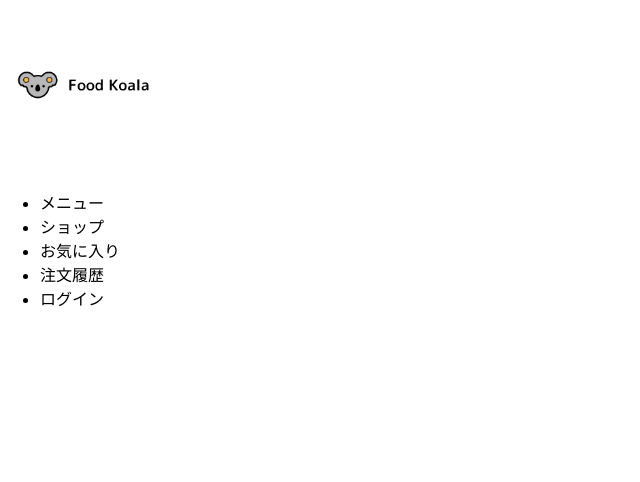
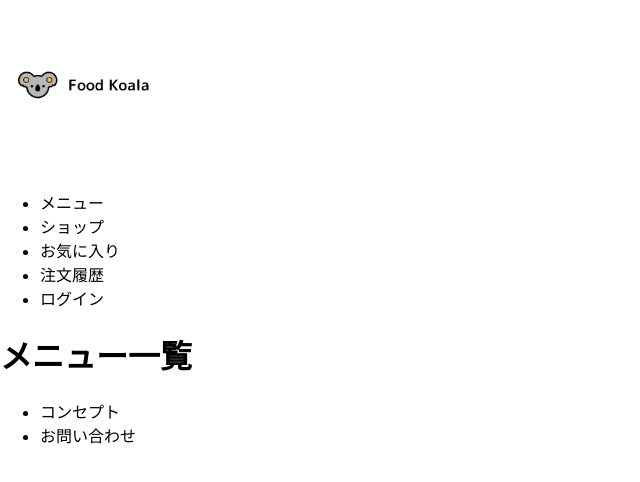
Before and after one commit to takayuka16/Redux-FoodKoala, a React (Create React App) app: page / in a window 1280 px wide. Shown: the top 482 px of the page, without its empty margins (0-640 px from the left). Built offline with nearby package versions, Linux system fonts and the light colour scheme.

Commit message:
フッターコンポーネントを作成しました

```diff
--- a/src/App.tsx
+++ b/src/App.tsx
@@ -1,14 +1,14 @@
 import React from "react";
 import "./App.css";
-import { Header } from "./components/Header";
 import { BrowserRouter as Router, Routes, Route } from "react-router-dom";
+import { MenuList } from "./features/menu/MenuList";
 
 function App() {
   return (
     <Router>
       <div className="app">
         <Routes>
-          <Route path="/" element={<Header />}></Route>
+          <Route path="/" element={<MenuList />} />
         </Routes>
       </div>
     </Router>
--- /dev/null
+++ b/src/components/Footer.tsx
@@ -0,0 +1,12 @@
+export const Footer = () => {
+  return (
+    <>
+      <footer>
+        <ul>
+          <li>コンセプト</li>
+          <li>お問い合わせ</li>
+        </ul>
+      </footer>
+    </>
+  );
+};
--- /dev/null
+++ b/src/features/menu/MenuList.tsx
@@ -0,0 +1,12 @@
+import { Footer } from "../../components/Footer";
+import { Header } from "../../components/Header";
+
+export const MenuList = () => {
+  return (
+    <>
+      <Header />
+      <h1>メニュー一覧</h1>
+      <Footer />
+    </>
+  );
+};
```
